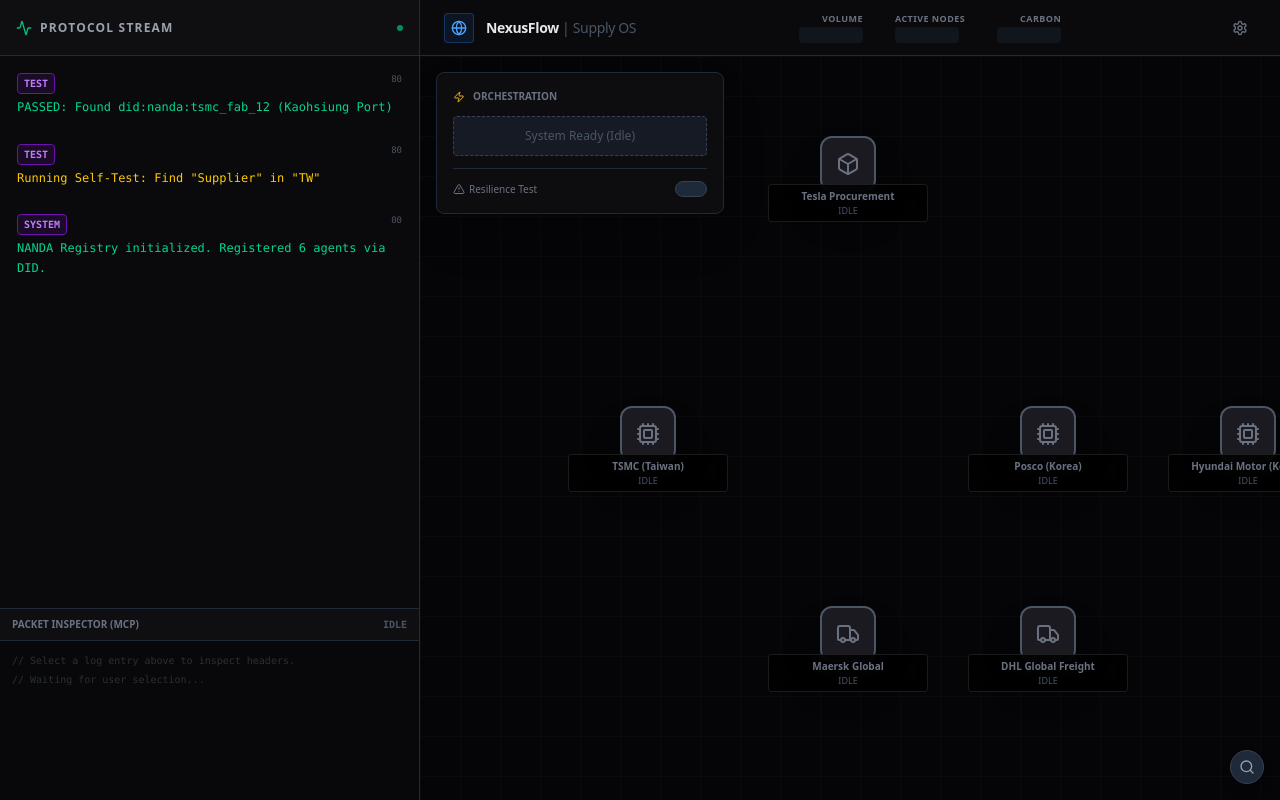
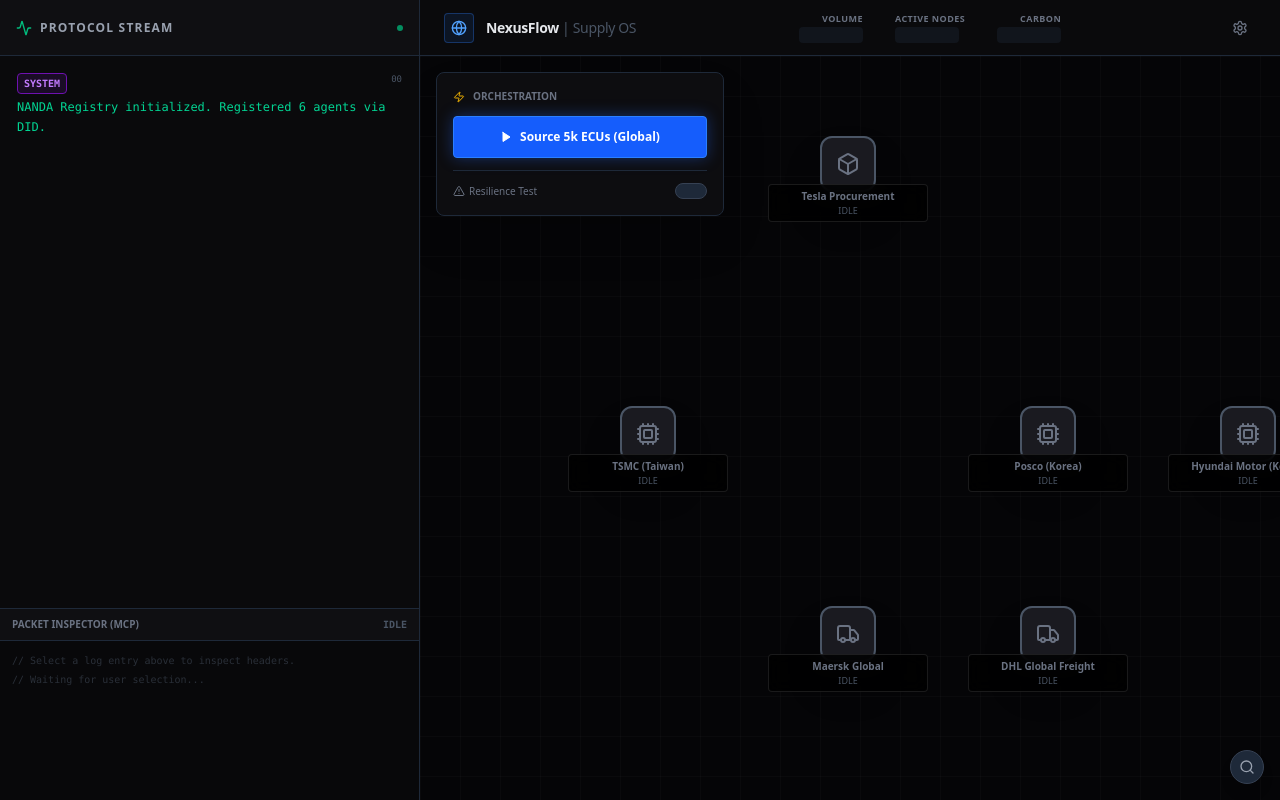
Before and after one commit to samgbm/nexusflow, a React (Vite) app: page / in a window 1280 px wide. Built offline with nearby package versions, Linux system fonts and the light colour scheme.

Commit message:
Increment 10: Simulation Step 1 - Intent Broadcast

```diff
--- a/src/App.tsx
+++ b/src/App.tsx
@@ -27,6 +27,11 @@
   const [isInspectorOpen, setIsInspectorOpen] = useState<boolean>(false);
   const [selectedNode, setSelectedNode] = useState<AgentNode | null>(null);
   // const [showSettings, setShowSettings] = useState<boolean>(false);
+
+
+  // INCREMENT 10: Orchestrator State
+  const [isSimulating, setIsSimulating] = useState(false);
+
 
   // FIX: Use ref to prevent Strict Mode double-invocation of boot sequence
   const hasBooted = useRef(false);
@@ -63,18 +68,44 @@
     addLog('system', `NANDA Registry initialized. Registered ${registeredCount} agents via DID.`, 'success');
 
     // 2. Run Self-Test Query
-    setTimeout(() => {
-      addLog('test', 'Running Self-Test: Find "Supplier" in "TW"', 'query');
-      const results = globalRegistry.find({ role: 'supplier', jurisdiction: 'TW' });
+    // setTimeout(() => {
+    //   addLog('test', 'Running Self-Test: Find "Supplier" in "TW"', 'query');
+    //   const results = globalRegistry.find({ role: 'supplier', jurisdiction: 'TW' });
 
-      if (results.length > 0) {
-        addLog('test', `PASSED: Found ${results[0].identity.did} (${results[0].context.location?.name})`, 'success');
-      } else {
-        addLog('test', 'FAILED: No agents found matching criteria.', 'error');
-      }
-    }, 800);
+    //   if (results.length > 0) {
+    //     addLog('test', `PASSED: Found ${results[0].identity.did} (${results[0].context.location?.name})`, 'success');
+    //   } else {
+    //     addLog('test', 'FAILED: No agents found matching criteria.', 'error');
+    //   }
+    // }, 800);
 
   }, [addLog]);
+
+  // --- HELPERS ---
+  const updateNodeStatus = (id: string, status: AgentNode['status']) => {
+    setNodes(prev => prev.map(n => n.id === id ? { ...n, status } : n));
+  };
+
+  // --- ORCHESTRATOR: STEP 1 (INTENT) ---
+  const runSimulation = async () => {
+    setIsSimulating(true);
+
+    // 1. Reset Scene
+    setEdges([]);
+    setNodes(INITIAL_AGENTS.map(n => ({ ...n, status: 'idle' })));
+    addLog('system', 'Simulation Sequence Initiated...', 'info');
+    await new Promise(r => setTimeout(r, 500));
+
+    // 2. Buyer Intent
+    const intentPacket = MCP.createIntent('ECU-Control-Unit', 5000, '2026-03-01');
+    addLog('buyer-01', 'Broadcast Intent: REQUIRE [ECU-Control-Unit] QTY:5k', 'query', intentPacket);
+    updateNodeStatus('buyer-01', 'working');
+
+    // End Step 1 for now
+    await new Promise(r => setTimeout(r, 1000));
+    // We will auto-advance to Discovery in Increment 11
+    // setIsSimulating(false); // Keep it true for now as if it's processing
+  };
 
   // --- HANDLERS ---
   const handleTestRegistry = () => {
@@ -177,6 +208,10 @@
         // or we can expose it via a prop ref, but for now let's just use it in the component.
         // Actually, let's update MainStage to accept it.
         onTestMCP={handleTestMCP}
+        // INCREMENT 10
+        onStartSimulation={runSimulation}
+        isSimulating={isSimulating}
+
       />
 
       {/* --- RIGHT REGION: INSPECTOR PANEL (Slide-Out) --- */}
--- a/src/components/MainStage.tsx
+++ b/src/components/MainStage.tsx
@@ -1,5 +1,5 @@
 import React, { useState } from 'react';
-import { Globe, Settings, Search, Zap, AlertTriangle, Server, Cpu, Box, Truck, Activity, Share2, FileCode } from 'lucide-react';
+import { Globe, Settings, Search, Zap, AlertTriangle, Server, Cpu, Box, Truck, Activity, Share2, FileCode, Play, RefreshCw } from 'lucide-react';
 // import { globalRegistry } from '../services/Registry';
 import type { AgentNode, AgentRole, AgentEdge } from '../types';
 
@@ -14,6 +14,8 @@
   onSelectNode: (node: AgentNode) => void; // New Prop: Selection handler
   onTestConnection: () => void; // New prop for testing
   onTestMCP: () => void; // New prop for testing
+  onStartSimulation: () => void;
+  isSimulating: boolean;
   onCycleStatus: () => void; // New prop for testing
   selectedNodeId: string | null; // New Prop: Visual selection state
   isInspectorOpen: boolean;
@@ -30,6 +32,8 @@
   selectedNodeId,
   onCycleStatus,
   onTestMCP,
+  onStartSimulation, // New
+  isSimulating,
   isInspectorOpen
 }: MainStageProps) {
   const [showSettings, setShowSettings] = useState(false);
@@ -111,9 +115,34 @@
               <Zap className="w-3 h-3 text-yellow-500" />
               Orchestration
             </div>
-            <div className="h-10 bg-gray-800/50 border border-gray-700 border-dashed rounded flex items-center justify-center text-xs text-gray-600 cursor-not-allowed">
-              System Ready (Idle)
-            </div>
+
+            {/* INCREMENT 10: FUNCTIONAL TRIGGER BUTTON */}
+            <button
+              onClick={onStartSimulation}
+              disabled={isSimulating}
+              className={`w-full flex items-center justify-center gap-2 p-3 rounded text-xs font-bold transition-all border ${
+                isSimulating
+                ? 'bg-gray-800 border-gray-700 text-gray-500 cursor-not-allowed'
+                : 'bg-blue-600 border-blue-500 hover:bg-blue-500 text-white shadow-[0_0_15px_rgba(37,99,235,0.4)]'
+              }`}
+            >
+              {isSimulating ? (
+                <>
+                  <RefreshCw className="w-3 h-3 animate-spin" />
+                  Negotiating...
+                </>
+              ) : (
+                <>
+                  <Play className="w-3 h-3 fill-current" />
+                  Source 5k ECUs (Global)
+                </>
+              )}
+            </button>
+
+
+
+
+
             <div className="mt-3 pt-3 border-t border-gray-800 flex items-center justify-between">
               <span className="text-[10px] text-gray-500 flex items-center gap-1">
                 <AlertTriangle className="w-3 h-3" /> Resilience Test
@@ -246,6 +275,13 @@
 }
 
 
+// Helpers & Styles (Same as previous)
+const DebugBtn = ({ onClick, children }: any) => (
+  <button onClick={onClick} className="w-full text-xs bg-gray-800 hover:bg-gray-700 text-white p-2 rounded border border-gray-600 flex items-center gap-2 justify-center">
+    {children}
+  </button>
+);
+
 // --- Helpers ---
 
 
```
